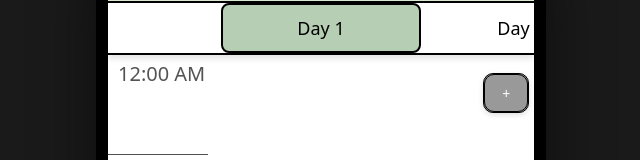
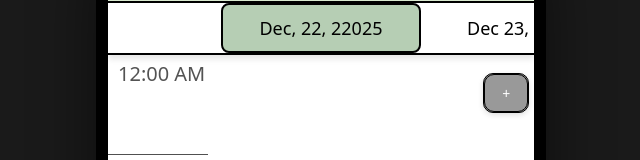
Before and after one commit to haywirebanana/cpsc481-tripadventurers, a React (Vite) app in the folder trip-adventurers/: page /trip/1/intinerary in a window 1280 px wide. Shown: the top 160 px of the page, without its empty margins (319-959 px from the left). Built offline with nearby package versions, Linux system fonts and the light colour scheme.

Commit message:
changed dates to be inline with trip list date

```diff
--- a/trip-adventurers/src/components/itinerary.css
+++ b/trip-adventurers/src/components/itinerary.css
@@ -4,7 +4,10 @@
   overflow-y: scroll;
   background: #ffffff;
   box-sizing: border-box;
-  scrollbar-width: none;
+}
+
+.itinerary-container::-webkit-scrollbar {
+  display: none;
 }
 
 .timeline {
@@ -100,8 +103,11 @@ border-bottom: #000000 2px solid;
   display: flex;
   overflow-x: auto;
   scroll-behavior: smooth;
-  scrollbar-width: none;
   padding: 120px;
+}
+
+.date-scroll::-webkit-scrollbar {
+  display: none;
 }
 
 
--- a/trip-adventurers/src/pages/Intinerary.jsx
+++ b/trip-adventurers/src/pages/Intinerary.jsx
@@ -20,7 +20,7 @@ export default function Itinerary() {
 
   // Day state
   const [currentDay, setCurrentDay] = useState(1);
-  const days = ["Day 1", "Day 2", "Day 3","Day 4"]; // you can expand later
+  const days = ["Dec, 22, 22025", "Dec 23, 2025", "Dec 24, 2025","Dec 25, 2025", "Dec 26, 2025", "Dec 27, 2025"]; // you can expand later
 
   // refs: container + per-day buttons
   const dateScrollRef = useRef(null);
@@ -84,7 +84,7 @@ const [newEvent, setNewEvent] = useState({
   // Example events
   const eventsByDay = {
     1: [
-      { title: "Museum Visit",
+      { title: "Breakfast at Cafe",
         start: "8:00 AM",
         end: "9:00 AM",
         color: "#f2e8ff",
@@ -98,7 +98,7 @@ const [newEvent, setNewEvent] = useState({
       },
     ],
     2: [
-      { title: "Beach",
+      { title: "Telus Spark Centre",
         start: "9:00 AM",
         end: "11:00 AM",
         color: "#fff4e6",
```
